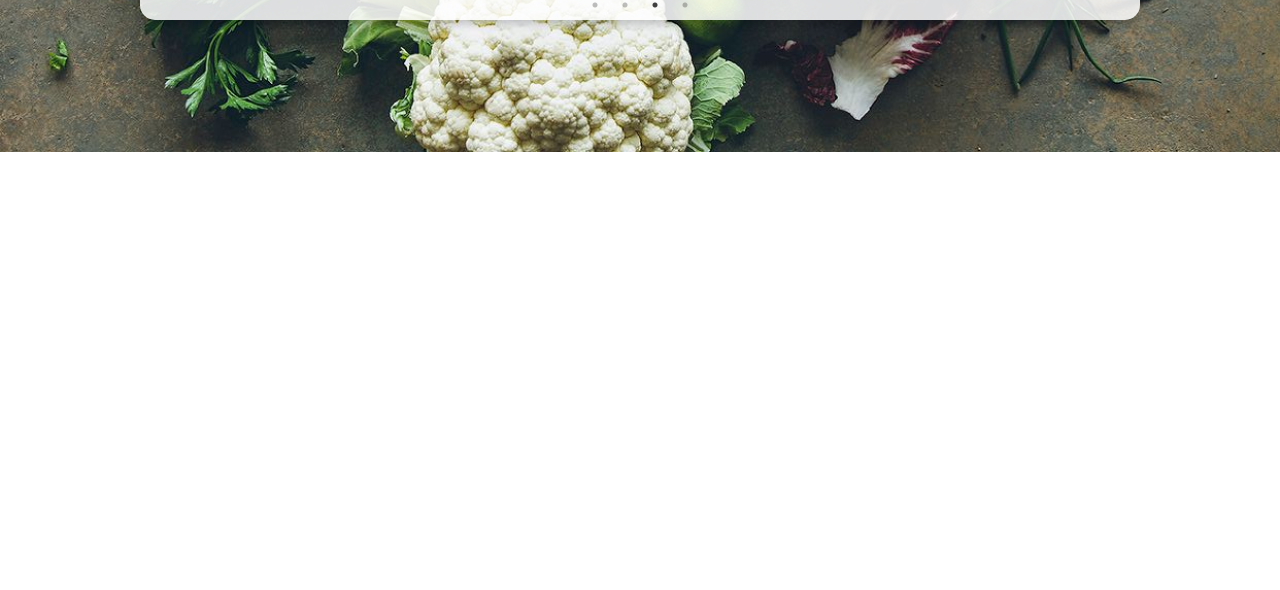
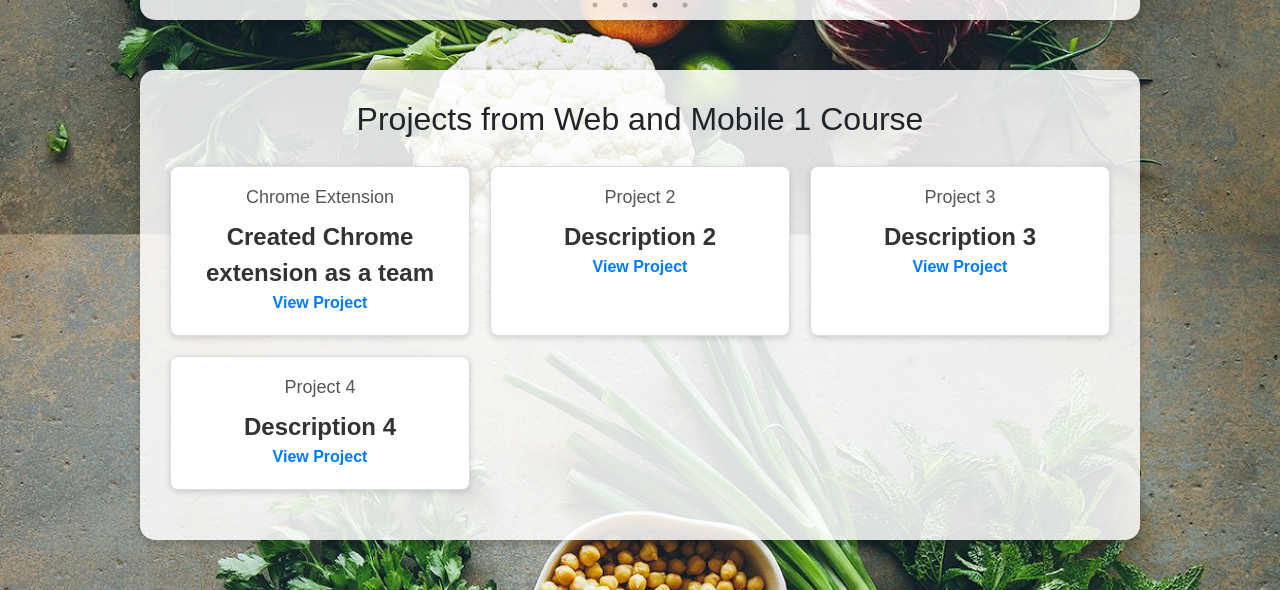
Before and after one commit to garibguluzada/recipe-management, a React (Vite) app: page / in a window 1280 px wide. Shown: the part 619-1209 px from the top of the page. Before the commit the page ends 800 px from the top, so only its background shows below. Built offline with nearby package versions, Linux system fonts and the light colour scheme; data requests are answered from the project's data file.

Commit message:
Sort and Filter sections updated

```diff
--- a/src/MainPage.css
+++ b/src/MainPage.css
@@ -4,6 +4,7 @@ body {
     background-image: url('/Main.jpg'); /* Path to the background */
     background-size: cover;
     background-position: center;
+    background-attachment: fixed; /* Keeps the background fixed while scrolling */
     background-repeat: no-repeat;
 }
 
@@ -24,6 +25,55 @@ body {
     box-shadow: 0px 4px 8px rgba(0, 0, 0, 0.2);
     text-align: center;
     padding: 30px;
+}
+
+.projects-section {
+    width: 90%;
+    max-width: 1000px;
+    background-color: rgba(255, 255, 255, 0.85);
+    border-radius: 15px;
+    box-shadow: 0px 4px 8px rgba(0, 0, 0, 0.2);
+    text-align: center;
+    padding: 30px;
+}
+
+.project-list {
+    display: grid;
+    grid-template-columns: repeat(auto-fit, minmax(250px, 1fr));
+    gap: 20px;
+    padding: 20px 0;
+}
+
+.project-card {
+    background-color: #fff;
+    border: 1px solid #ddd;
+    border-radius: 8px;
+    box-shadow: 0px 2px 6px rgba(0, 0, 0, 0.15);
+    padding: 20px;
+    text-align: center;
+    transition: transform 0.3s ease, box-shadow 0.3s ease;
+}
+
+.project-card:hover {
+    transform: translateY(-5px);
+    box-shadow: 0px 4px 12px rgba(0, 0, 0, 0.3);
+}
+
+.project-card h3 {
+    font-size: 18px;
+    margin-bottom: 10px;
+    color: #555;
+}
+
+.project-card a {
+    text-decoration: none;
+    color: #007bff;
+    font-weight: bold;
+}
+
+.project-card a:hover {
+    text-decoration: underline;
+    color: #0056b3;
 }
 
 p {
--- a/src/components/MainPage.jsx
+++ b/src/components/MainPage.jsx
@@ -50,6 +50,29 @@ function MainPage() {
     return <div>Loading...</div>;
   }
 
+  const projects = [
+    {
+      name: "Chrome Extension",
+      description: "Created Chrome extension as a team",
+      link: "https://github.com/IsmayilovRufat/as1-chrome-extension.git",
+    },
+    {
+      name: "Project 2",
+      description: "Description 2",
+      link: "",
+    },
+    {
+      name: "Project 3",
+      description: "Description 3",
+      link: "",
+    },
+    {
+      name: "Project 4",
+      description: "Description 4",
+      link: "",
+    },
+  ];
+
   return (
     <div className="main-container">
       <div className="top-section">
@@ -79,7 +102,10 @@ function MainPage() {
                 }}
               >
                 <img
-                  src={recipe.image || "https://via.placeholder.com/300x200?text=Image+Not+Found"}
+                  src={
+                    recipe.image ||
+                    "https://via.placeholder.com/300x200?text=Image+Not+Found"
+                  }
                   alt={recipe.title}
                   style={{
                     width: "100%",
@@ -96,6 +122,21 @@ function MainPage() {
           ))}
         </Slider>
       </div>
+
+      <div className="projects-section">
+        <h2>Projects from Web and Mobile 1 Course</h2>
+        <div className="project-list">
+          {projects.map((project, index) => (
+            <div key={index} className="project-card">
+              <h3>{project.name}</h3>
+              <p>{project.description}</p>
+              <a href={project.link} target="_blank" rel="noopener noreferrer">
+                View Project
+              </a>
+            </div>
+          ))}
+        </div>
+      </div>
     </div>
   );
 }
--- a/src/components/RecipesPage.jsx
+++ b/src/components/RecipesPage.jsx
@@ -25,23 +25,32 @@ function RecipesPage() {
       .catch((err) => console.error("Failed to fetch recipes:", err));
   }, []);
 
-  // Handle Search
-  const handleSearch = () => {
-    const query = searchQuery.toLowerCase();
-    const results = recipes.filter(
-      (recipe) =>
-        recipe.title.toLowerCase().includes(query) ||
-        recipe.description.toLowerCase().includes(query) ||
-        recipe.ingredients.some((ingredient) =>
-          ingredient.toLowerCase().includes(query)
-        )
-    );
-    filterAndSortRecipes(results); // Apply filters and sorting
+  const sortRecipes = (recipesToSort) => {
+    const sorted = [...recipesToSort];
+    switch (sortOption) {
+      case "title":
+        sorted.sort((a, b) => a.title.localeCompare(b.title));
+        break;
+      case "createTime":
+        sorted.sort((a, b) => new Date(a.dateAdded) - new Date(b.dateAdded));
+        break;
+      case "updateTime":
+        sorted.sort((a, b) => new Date(a.dateModified) - new Date(b.dateModified));
+        break;
+      case "difficulty":
+        const difficultyOrder = { Easy: 1, Medium: 2, Hard: 3 };
+        sorted.sort(
+          (a, b) => difficultyOrder[a.difficulty] - difficultyOrder[b.difficulty]
+        );
+        break;
+      default:
+        break;
+    }
+    return sorted;
   };
 
-  // Handle Filtering
-  const filterAndSortRecipes = (data = recipes) => {
-    let filtered = data;
+  const filterAndSortRecipes = () => {
+    let filtered = [...recipes];
 
     // Apply Tag Filter
     if (selectedTag && selectedTag !== "") {
@@ -58,101 +67,25 @@ function RecipesPage() {
     }
 
     // Apply Sorting
-    if (sortOption) {
-      filtered.sort((a, b) => {
-        switch (sortOption) {
-          case "title":
-            return a.title.localeCompare(b.title);
-          case "createTime":
-            return new Date(a.dateAdded) - new Date(b.dateAdded);
-          case "updateTime":
-            return new Date(a.dateModified) - new Date(b.dateModified);
-          case "tags":
-            return a.tags.split(", ").length - b.tags.split(", ").length; // Sort by tag count
-          case "difficulty":
-            const difficulties = { Easy: 1, Medium: 2, Hard: 3 };
-            return difficulties[a.difficulty] - difficulties[b.difficulty];
-          default:
-            return 0;
-        }
-      });
-    }
+    filtered = sortRecipes(filtered);
 
     setFilteredRecipes(filtered); // Update filtered recipes
   };
 
-  // Handle Filter Changes
   const handleTagChange = (e) => {
-    const tag = e.target.value;
-    setSelectedTag(tag);
-    if (tag === "") {
-      // Reset the tag filter when 'All Tags' is selected
-      filterAndSortRecipes();
-    } else {
-      filterAndSortRecipes(); // Reapply filters with selected tag
-    }
+    setSelectedTag(e.target.value);
   };
 
   const handleDifficultyChange = (e) => {
     setSelectedDifficulty(e.target.value);
-    filterAndSortRecipes(); // Reapply filters and sorting
   };
 
-  // Handle Sort Change
+  useEffect(() => {
+    filterAndSortRecipes();
+  }, [selectedTag, selectedDifficulty, sortOption, recipes]);
+
   const handleSortChange = (e) => {
     setSortOption(e.target.value);
-    filterAndSortRecipes(); // Reapply filters and sorting
-  };
-
-  const handleCreateOrUpdate = (recipe) => {
-    const method = recipe.id ? "PUT" : "POST";
-    const url = recipe.id
-      ? `http://localhost:3000/recipes/${recipe.id}`
-      : "http://localhost:3000/recipes";
-
-    if (!recipe.id) {
-      recipe.id = uuidv4();
-      const currentDate = new Date().toISOString();
-      recipe.dateAdded = currentDate;
-      recipe.dateModified = currentDate;
-    } else {
-      recipe.dateModified = new Date().toISOString();
-    }
-
-    fetch(url, {
-      method,
-      headers: { "Content-Type": "application/json" },
-      body: JSON.stringify(recipe),
-    })
-      .then((res) => res.json())
-      .then((data) => {
-        if (method === "POST") {
-          setRecipes((prevRecipes) => [...prevRecipes, data]);
-          setFilteredRecipes((prevRecipes) => [...prevRecipes, data]); // Update filtered recipes
-        } else {
-          setRecipes((prevRecipes) =>
-            prevRecipes.map((r) => (r.id === data.id ? data : r))
-          );
-          setFilteredRecipes((prevRecipes) =>
-            prevRecipes.map((r) => (r.id === data.id ? data : r))
-          );
-        }
-        setSelectedRecipe(null);
-      })
-      .catch((err) => console.error("Error saving recipe:", err));
-  };
-
-  const handleDelete = (id) => {
-    fetch(`http://localhost:3000/recipes/${id}`, { method: "DELETE" })
-      .then(() => {
-        setRecipes((prevRecipes) =>
-          prevRecipes.filter((recipe) => recipe.id !== id)
-        );
-        setFilteredRecipes((prevRecipes) =>
-          prevRecipes.filter((recipe) => recipe.id !== id)
-        );
-      })
-      .catch((err) => console.error("Error deleting recipe:", err));
   };
 
   // Extract unique tags for the dropdown
@@ -179,7 +112,7 @@ function RecipesPage() {
           value={searchQuery}
           onChange={(e) => setSearchQuery(e.target.value)}
         />
-        <button className="search-button" onClick={handleSearch}>
+        <button className="search-button" onClick={() => {}}>
           Search
         </button>
       </div>
@@ -220,19 +153,18 @@ function RecipesPage() {
           <option value="title">Title</option>
           <option value="createTime">Create Time</option>
           <option value="updateTime">Update Time</option>
-          <option value="tags">Tags</option>
           <option value="difficulty">Difficulty</option>
         </select>
       </div>
 
       <RecipeForm
-        onSubmit={handleCreateOrUpdate}
+        onSubmit={() => {}}
         selectedRecipe={selectedRecipe}
       />
       <RecipeList
         recipes={filteredRecipes} // Pass filtered recipes here
         onEdit={setSelectedRecipe}
-        onDelete={handleDelete}
+        onDelete={() => {}}
       />
     </div>
   );
```
